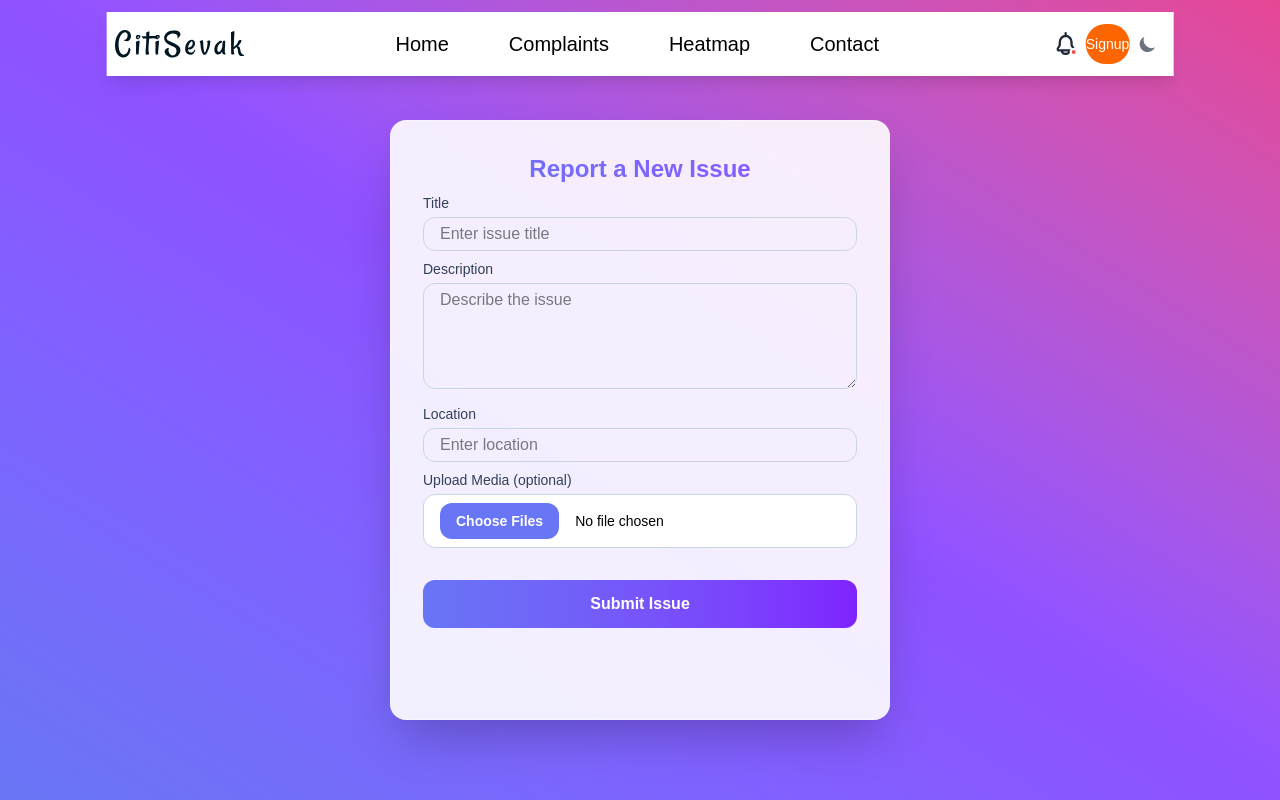
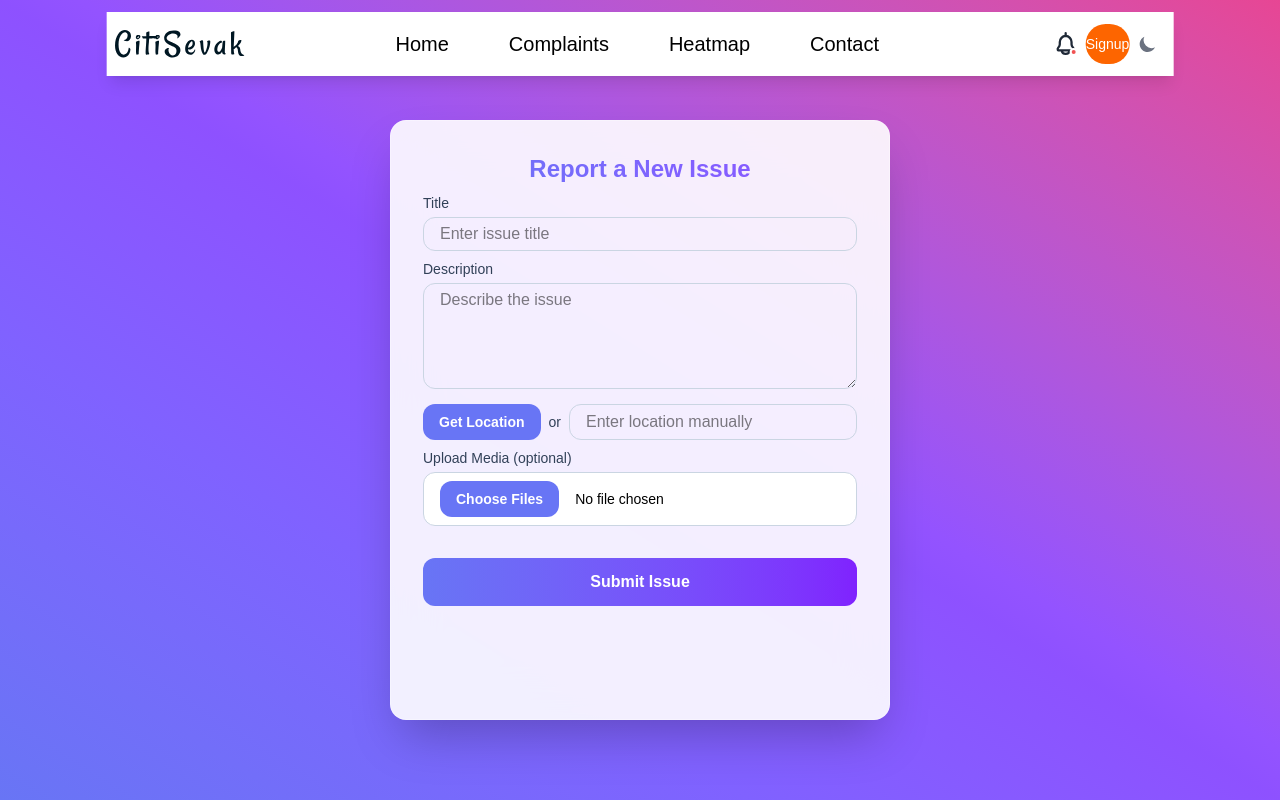
Before and after one commit to php2k6/gcet-hack, a React (Vite) app in the folder frontend/: page /newissue in a window 1280 px wide. Built offline with nearby package versions, Linux system fonts and the light colour scheme.

Commit message:
Added auto location using navigator

```diff
--- a/frontend/src/pages/NewIssue.jsx
+++ b/frontend/src/pages/NewIssue.jsx
@@ -4,6 +4,7 @@ import { useFormik } from "formik";
 import * as Yup from "yup";
 const NewIssue = () => {
   const [previewFiles, setPreviewFiles] = useState([]);
+  const [loadingLocation, setLoadingLocation] = useState(false);
 
   const formik = useFormik({
     initialValues: {
@@ -33,6 +34,27 @@ const NewIssue = () => {
       type: f.type,
     }));
     setPreviewFiles(prev);
+  };
+  const getCurrentLocation = () => {
+    if (!navigator.geolocation) {
+      alert("Geolocation is not supported by your browser.");
+      return;
+    }
+    setLoadingLocation(true);
+
+    navigator.geolocation.getCurrentPosition(
+      (position) => {
+        const { latitude, longitude } = position.coords;
+        const locationStr = `Lat: ${latitude.toFixed(5)}, Lng: ${longitude.toFixed(5)}`;
+        formik.setFieldValue("location", locationStr);
+        setLoadingLocation(false);
+      },
+      (error) => {
+        console.error(error);
+        alert("Unable to fetch location.");
+        setLoadingLocation(false);
+      },
+    );
   };
   return (
     <>
@@ -89,18 +111,30 @@ const NewIssue = () => {
 
               {/* Location */}
               <div className="mb-2">
-                <label className="mb-1 block text-sm font-medium text-slate-700">
-                  Location
+                {/* <label className="mb-1 block text-sm font-medium text-slate-700">
+                  Add Location Manually
+                </label> */}
+                <div className="flex gap-2">
+                  <button
+                    type="button"
+                    onClick={getCurrentLocation}
+                    className="rounded-xl bg-indigo-500 px-4 py-2 text-sm font-semibold whitespace-nowrap text-white transition hover:bg-indigo-600"
+                  >
+                    {loadingLocation ? "Fetching..." : "Get Location"}
+                  </button>
+                  <label className="mt-2 block text-sm font-medium text-slate-700">
+                    or
                   </label>
                   <input
                     type="text"
                     name="location"
-                  placeholder="Enter location"
+                    placeholder="Enter location manually"
                     onChange={formik.handleChange}
                     onBlur={formik.handleBlur}
                     value={formik.values.location}
-                  className="w-full rounded-xl border border-slate-300 px-4 py-1 transition outline-none focus:border-indigo-500 focus:ring-2 focus:ring-indigo-200"
+                    className="flex-1 rounded-xl border border-slate-300 px-4 py-1 transition outline-none focus:border-indigo-500 focus:ring-2 focus:ring-indigo-200"
                   />
+                </div>
                 {formik.touched.location && formik.errors.location ? (
                   <p className="text-xs text-red-500">
                     {formik.errors.location}
@@ -117,6 +151,7 @@ const NewIssue = () => {
                   name="media"
                   accept="image/*,video/*"
                   multiple
+                  capture="environment" // <-- allows camera access on mobile
                   onChange={files}
                   className="block w-full cursor-pointer rounded-xl border border-slate-300 bg-white px-4 py-2 text-sm outline-none file:mr-4 file:rounded-xl file:border-0 file:bg-indigo-500 file:px-4 file:py-2 file:text-sm file:font-semibold file:text-white hover:file:bg-indigo-600"
                 />
@@ -127,7 +162,7 @@ const NewIssue = () => {
                         <img
                           src={file.url}
                           alt={file.name}
-                          className="h-15 w-15 rounded-lg object-cover"
+                          className="h-20 w-20 rounded-lg object-cover"
                         />
                       ) : (
                         <video
```
Lines whose indentation alone changed are shown as unchanged.
